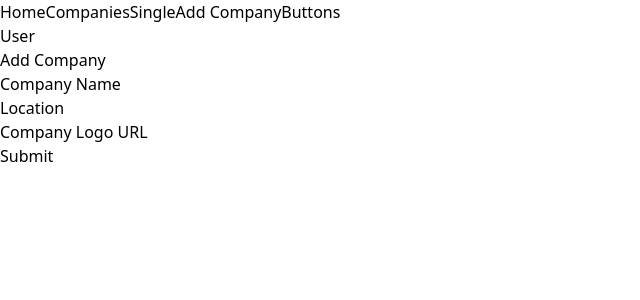
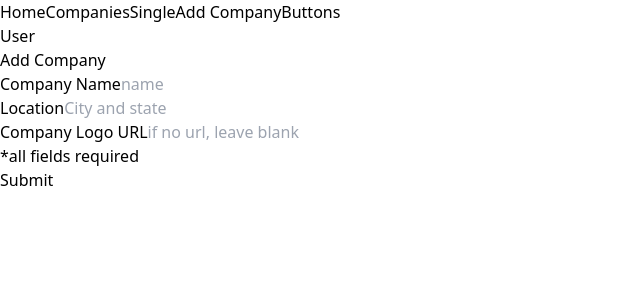
Before and after one commit to martinsalinas0/simple-hubspot-frontend, a React (Vite) app: page /add-company in a window 1280 px wide. Shown: the top 300 px of the page, without its empty margins (0-640 px from the left). Built offline with nearby package versions, Linux system fonts and the light colour scheme.

Commit message:
feat: add placeholders and validation message to AddCompForm inputs

```diff
--- a/src/components/AddCompForm.tsx
+++ b/src/components/AddCompForm.tsx
@@ -4,7 +4,6 @@ import { addCompany } from "../stores/slices/companiesSclice";
 import type { AppDispatch, RootState } from "../stores/configureStore";
 
 const AddCompForm: React.FC = () => {
-
   const [name, setName] = useState("");
   const [location, setLocation] = useState("");
   const [logoURL, setLogoURL] = useState("");
@@ -57,6 +56,7 @@ const AddCompForm: React.FC = () => {
               value={name}
               onChange={(e) => setName(e.target.value)}
               className="w-full border border-gray-300 rounded px-3 py-2"
+              placeholder="name"
             />
           </div>
 
@@ -68,6 +68,7 @@ const AddCompForm: React.FC = () => {
               value={location}
               onChange={(e) => setLocation(e.target.value)}
               className="w-full border border-gray-300 rounded px-3 py-2"
+              placeholder="City and state"
             />
           </div>
 
@@ -79,7 +80,9 @@ const AddCompForm: React.FC = () => {
               value={logoURL}
               onChange={(e) => setLogoURL(e.target.value)}
               className="w-full border border-gray-300 rounded px-3 py-2"
+              placeholder="if no url, leave blank"
             />
+            <p className="text-red-600">*all fields required</p>
           </div>
 
           <input
```
